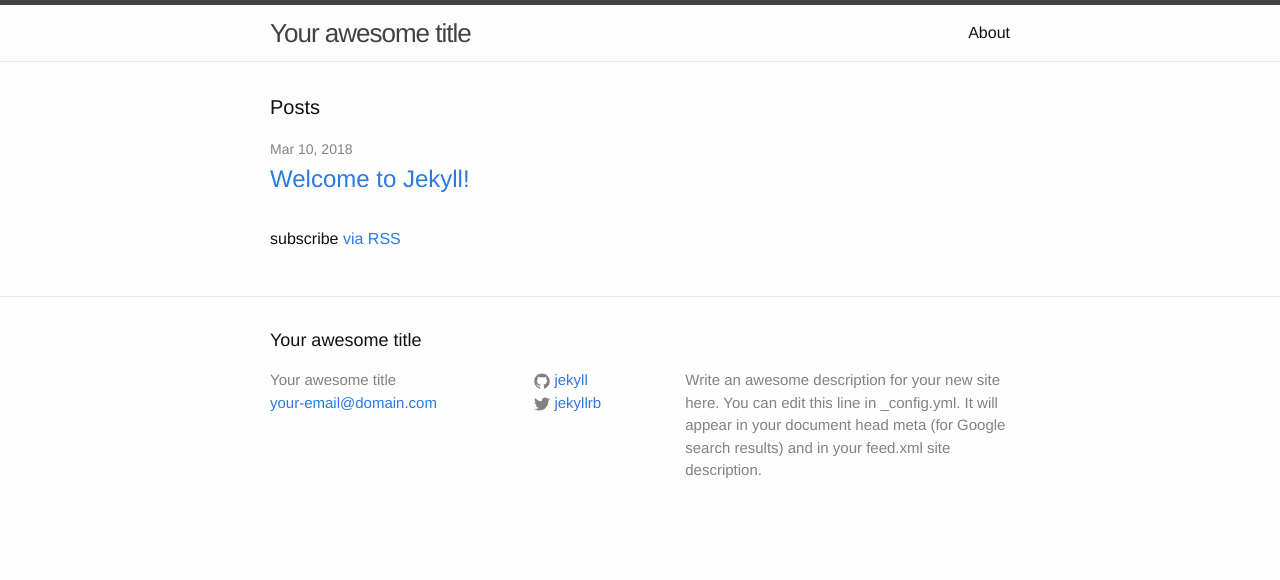
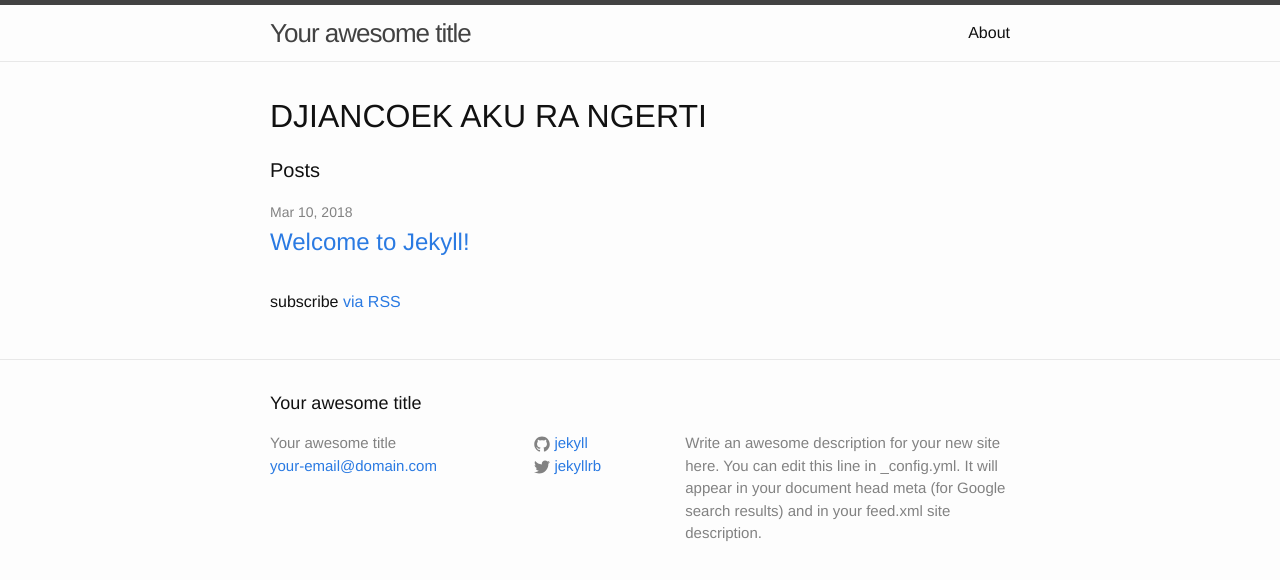
Before and after one commit to keristela/keristela.github.io, a Jekyll site: the page built from index.html, in a window 1280 px wide. Shown: the top 580 px of the page. Built offline with Jekyll 4.4.1, drawn with Linux system fonts in a browser that asks for light colours.

Commit message:
edit index
menambahkan djiancoek

```diff
--- a/index.html
+++ b/index.html
@@ -3,6 +3,7 @@ layout: default
 ---
 
 <div class="home">
+  <h1>DJIANCOEK AKU RA NGERTI</h1>
 
   <h1 class="page-heading">Posts</h1>
 
```
